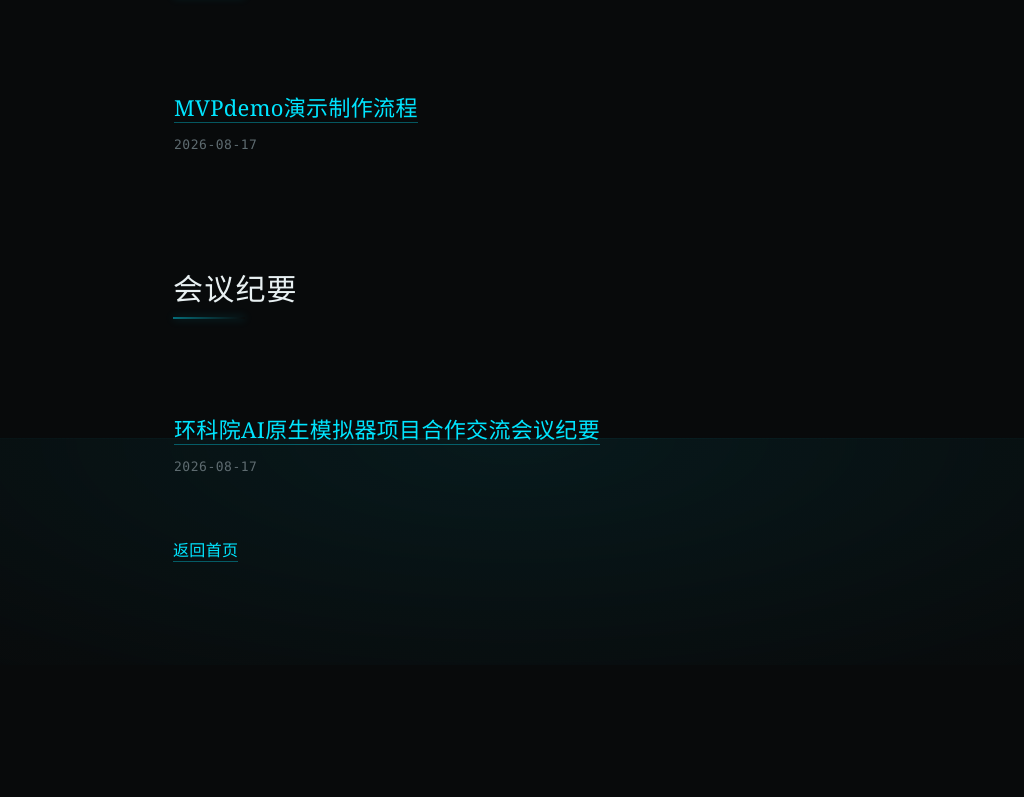
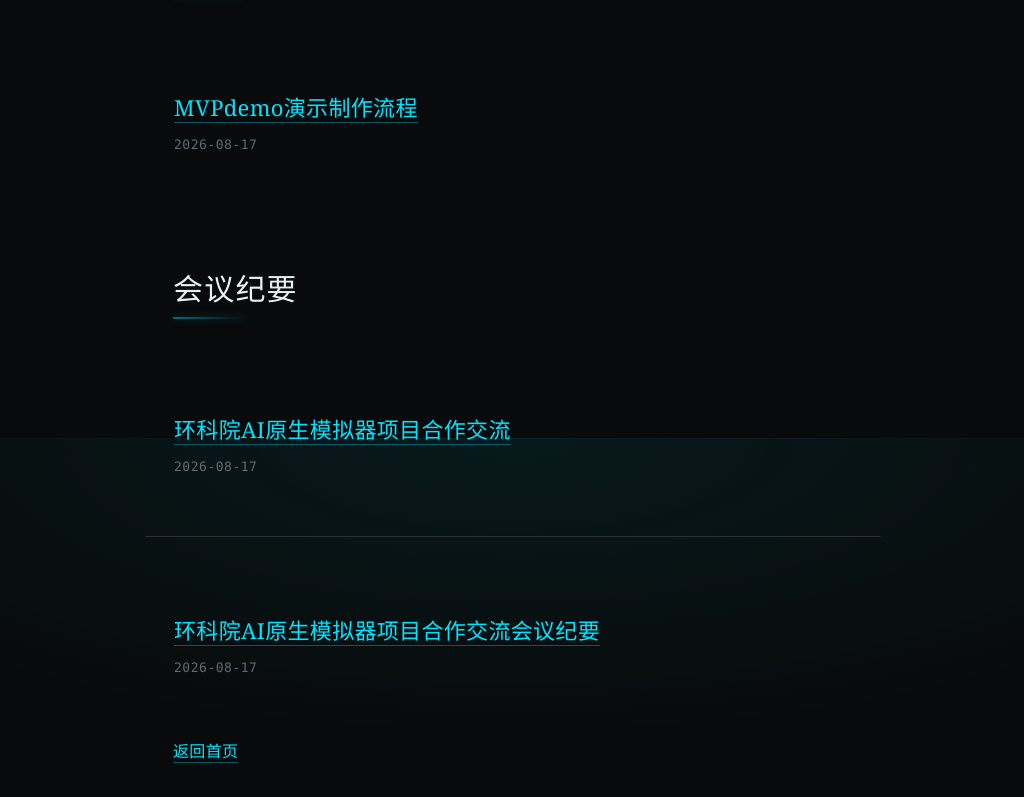
Before and after one commit to xixihi197/my-ai-blog, a website: page categories.html in a window 1280 px wide. Shown: the part 1962-2759 px from the top of the page, without its empty margins (127-1151 px from the left). Before the commit the page ends 2627 px from the top, so only its background shows below. Drawn offline with Linux system fonts and the light colour scheme.

Commit message:
分类添加笔记：环科院AI原生模拟器项目合作交流

```diff
--- a/categories.html
+++ b/categories.html
@@ -53,6 +53,12 @@
             </article>
 
             <h2>会议纪要</h2>
+
+            <article class="note">
+                <h3><a href="notes/环科院ai原生模拟器项目合作交流.html">环科院AI原生模拟器项目合作交流</a></h3>
+                <time class="meta" datetime="2026-08-17">2026-08-17</time>
+            </article>
+
             <article class="note">
                 <h3><a href="notes/环科院ai原生模拟器项目合作交流会议纪要.html">环科院AI原生模拟器项目合作交流会议纪要</a></h3>
                 <time class="meta" datetime="2026-08-17">2026-08-17</time>
```
